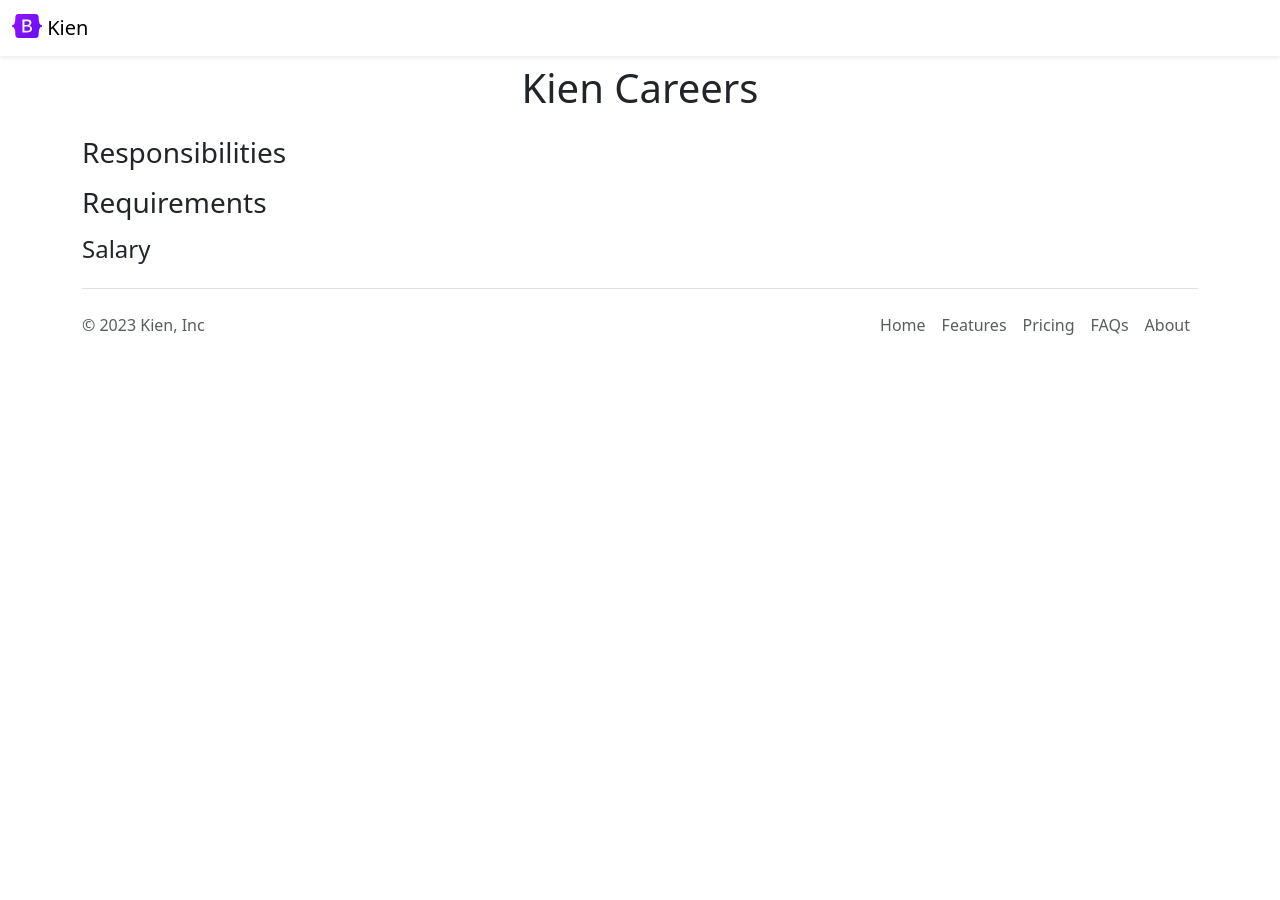
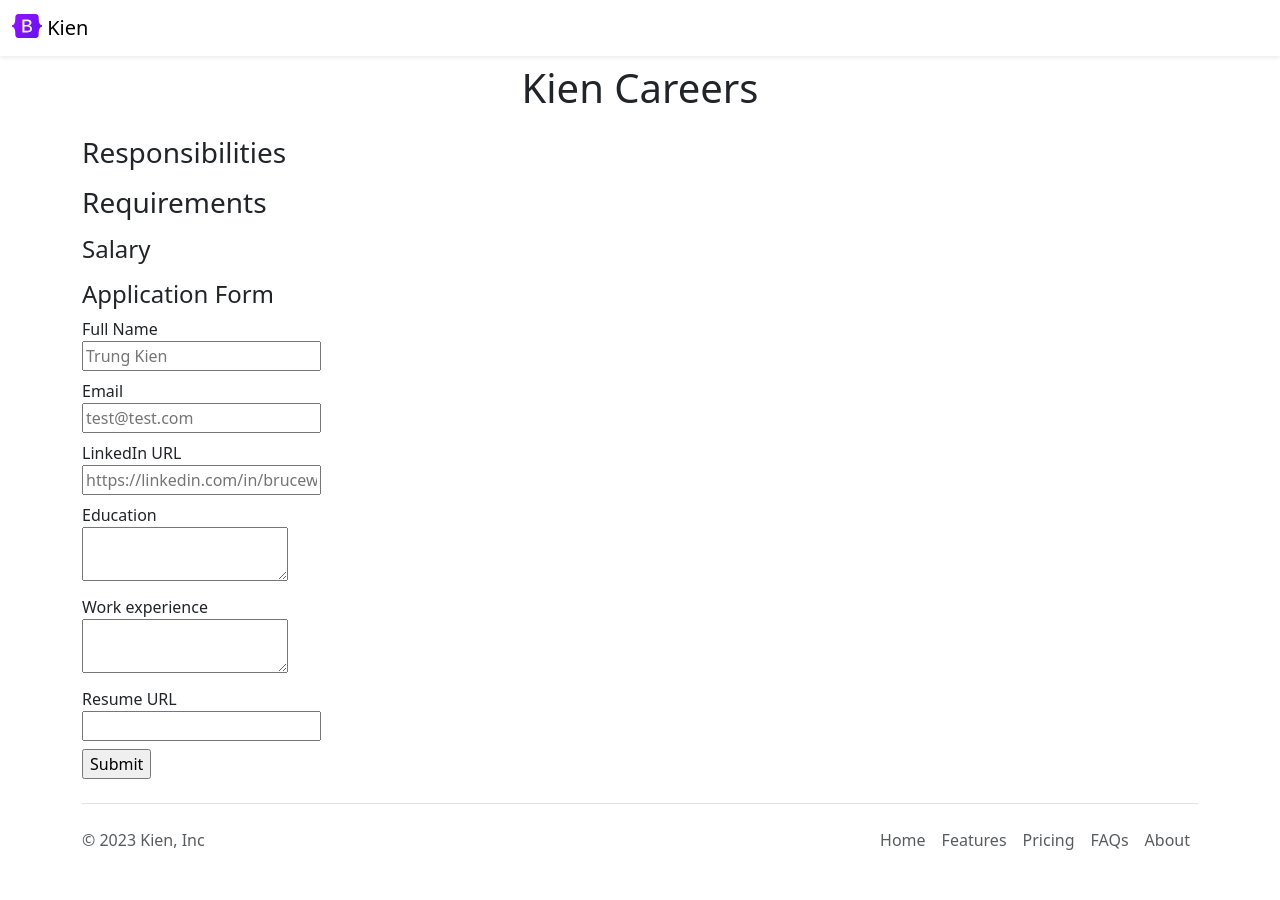
Before and after one commit to anhkien789/kien-career-website-v2, a Flask app: template templates/jobpage.html in a window 1280 px wide. Before the commit the page ends 335 px from the top, so only its background shows below. Run offline with Flask 3, Linux system fonts and the light colour scheme; the template is opened without the code that fills it, so the values that code supplies are empty.

Commit message:
store data in cloud database

```diff
--- a/app.py
+++ b/app.py
@@ -1,7 +1,8 @@
-from flask import Flask, render_template, jsonify
-from database import load_jobs_from_db, load_job_from_db
+from flask import Flask, render_template, jsonify, request
+from database import load_jobs_from_db, load_job_from_db, add_application_to_db
 
 app = Flask(__name__)
+
 
 @app.route("/")
 def hello_kien():
@@ -14,6 +15,7 @@ def list_jobs():
   jobs = load_jobs_from_db()
   return jsonify(jobs)
 
+
 @app.route("/job/<id>")
 def show_job(id):
   job = load_job_from_db(id)
@@ -21,5 +23,18 @@ def show_job(id):
     return "Not Found", 404
   return render_template("jobpage.html", job=job)
 
+
+@app.route("/job/<id>/apply", methods=['post'])
+def apply_to_job(id):
+  data = request.form
+  job = load_job_from_db(id)
+
+  add_application_to_db(id, data)
+
+  return render_template("application_submitted.html",
+                         application=data,
+                         job=job)
+
+
 if __name__ == "__main__":
   app.run(host='0.0.0.0', debug=True)
--- /dev/null
+++ b/templates/application_form.html
@@ -0,0 +1,34 @@
+<h4>Application Form</h4>
+<form action="/job/{{job.id}}/apply" method="post">
+  <div class="mb-2">
+    <label>Full Name</label><br/>
+    <input type="text" name="full_name" placeholder="Trung Kien"/>
+  </div>
+
+  <div class="mb-2">
+    <label>Email</label><br/>
+    <input type="email" name="email" placeholder="test@test.com"/>
+  </div>
+
+  <div class="mb-2">
+    <label>LinkedIn URL</label><br/>
+    <input type="text" name="linkedin_url" placeholder="https://linkedin.com/in/brucewayne"/>
+  </div>
+
+  <div class="mb-2">
+    <label>Education</label><br/>
+    <textarea name="education"></textarea>
+  </div>
+
+  <div class="mb-2">
+    <label>Work experience</label><br/>
+    <textarea name="work_experience"></textarea>
+  </div>
+
+  <div class="mb-2">
+    <label>Resume URL</label><br/>
+    <input type="text" name="resume_url"/>
+  </div>
+
+  <input type="submit"/>
+</form>
--- a/templates/banner.html
+++ b/templates/banner.html
@@ -6,4 +6,4 @@
     margin-bottom: 16px;
   }
 </style>
-<img class="img-fluid mb-2" id="banner" src="static/banner.jpg" alt="banner image"/>
+<img class="img-fluid mb-2" id="banner" src="/static/banner.jpg" alt="banner image"/>
--- a/templates/jobpage.html
+++ b/templates/jobpage.html
@@ -24,6 +24,7 @@
       </ol>
       <h4>Salary</h3>
       <p>{{job.currency}}{{job.salary}}</p>
+      {% include 'application_form.html' %}
     </div>
     {% include 'footer.html' %}
   </body>
```
Also changed, not shown: database.py (+21 -2 lines), templates/application_submitted.html (added, +36 -0 lines).
